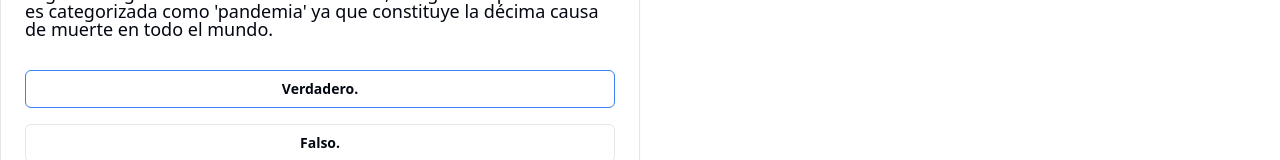
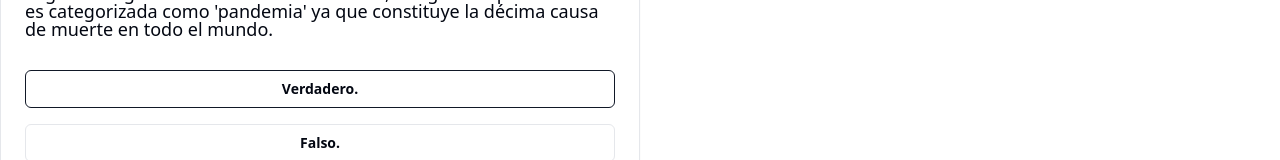
Before and after one commit to ancill/tranquilla-drive, a React (Vite) app: page / in a window 1280 px wide. Both pictures are taken after a click on the button "Verdadero.". Shown: the part 313-473 px from the top of the page. Built offline with nearby package versions, Linux system fonts and the light colour scheme.

Commit message:
color fix

```diff
--- a/src/components/answer-panel.tsx
+++ b/src/components/answer-panel.tsx
@@ -17,11 +17,11 @@ export const AnswerPanel = ({
     <div className="w-full relative">
       <div
         className={cn(
-          "text-red-500 flex flex-col gap-2 p-4 rounded-md absolute z-20 inset-x-0 -bottom-20 w-full h-48 bg-background shadow-lg overflow-auto transition-transform duration-300",
+          "text-red-500 flex flex-col gap-2 p-4 rounded-md absolute z-20 inset-x-0 -bottom-20 w-full pb-20 bg-background shadow-lg overflow-auto transition-transform duration-300",
           isOpen
             ? "transform -translate-y-20 ease-out"
             : "transform translate-y-full ease-in",
-          isCorrect && "text-primary",
+          isCorrect && "text-green-500",
         )}
       >
         <div className="flex justify-between ">
--- a/src/components/flashcard.tsx
+++ b/src/components/flashcard.tsx
@@ -124,7 +124,7 @@ export function Flashcard({
     };
 
     const correctAnswer: ButtonProps["variant"] =
-      selectedCard?.correct === true ? "default" : "destructive";
+      selectedCard?.correct === true ? "success" : "destructive";
 
     return (
       <Button
--- a/src/components/ui/button.tsx
+++ b/src/components/ui/button.tsx
@@ -19,7 +19,7 @@ const buttonVariants = cva(
         outline_disabled:
           "border border-input bg-background bg-accent text-accent-foreground",
         selected:
-          "border border-input border-blue-500 bg-background hover:bg-accent hover:text-accent-foreground",
+          "border border-input border-primary bg-background hover:bg-accent hover:text-accent-foreground",
         secondary:
           "bg-secondary text-secondary-foreground hover:bg-secondary/80",
         ghost: "hover:bg-accent hover:text-accent-foreground",
```
